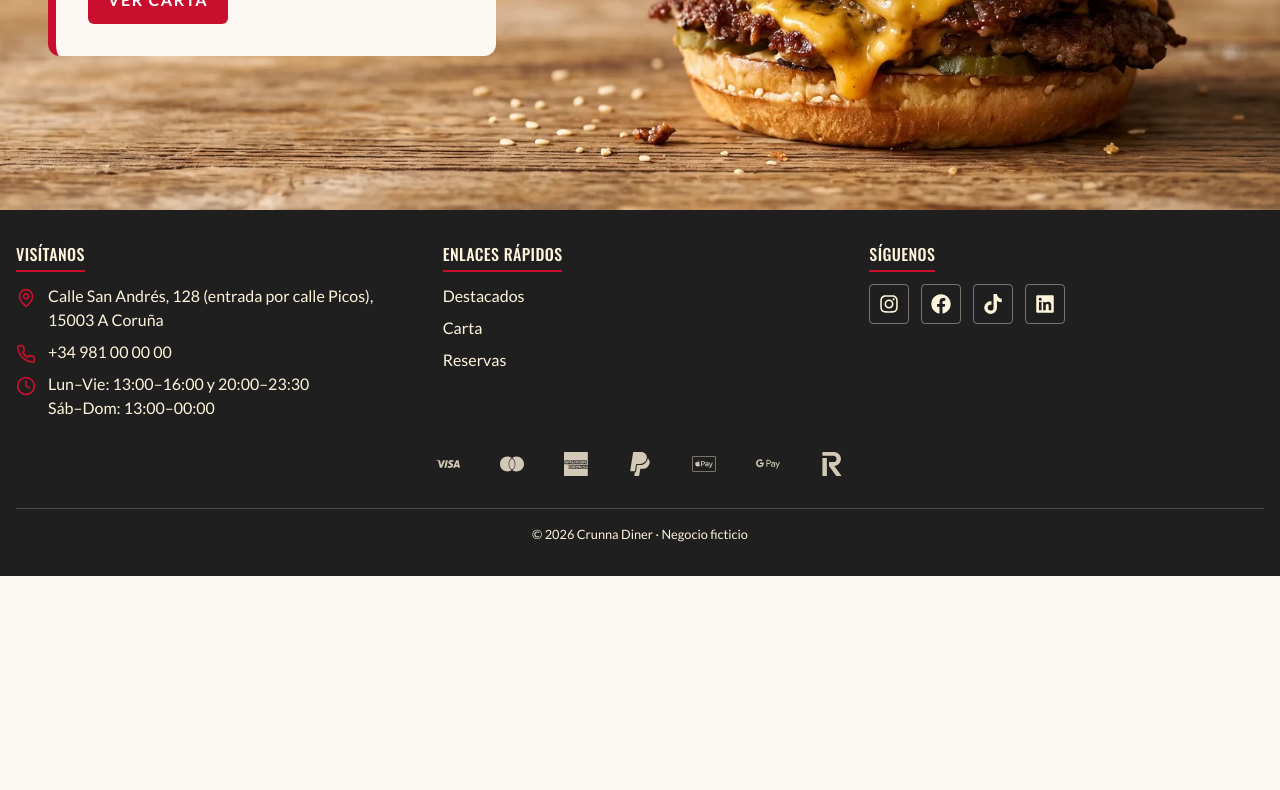
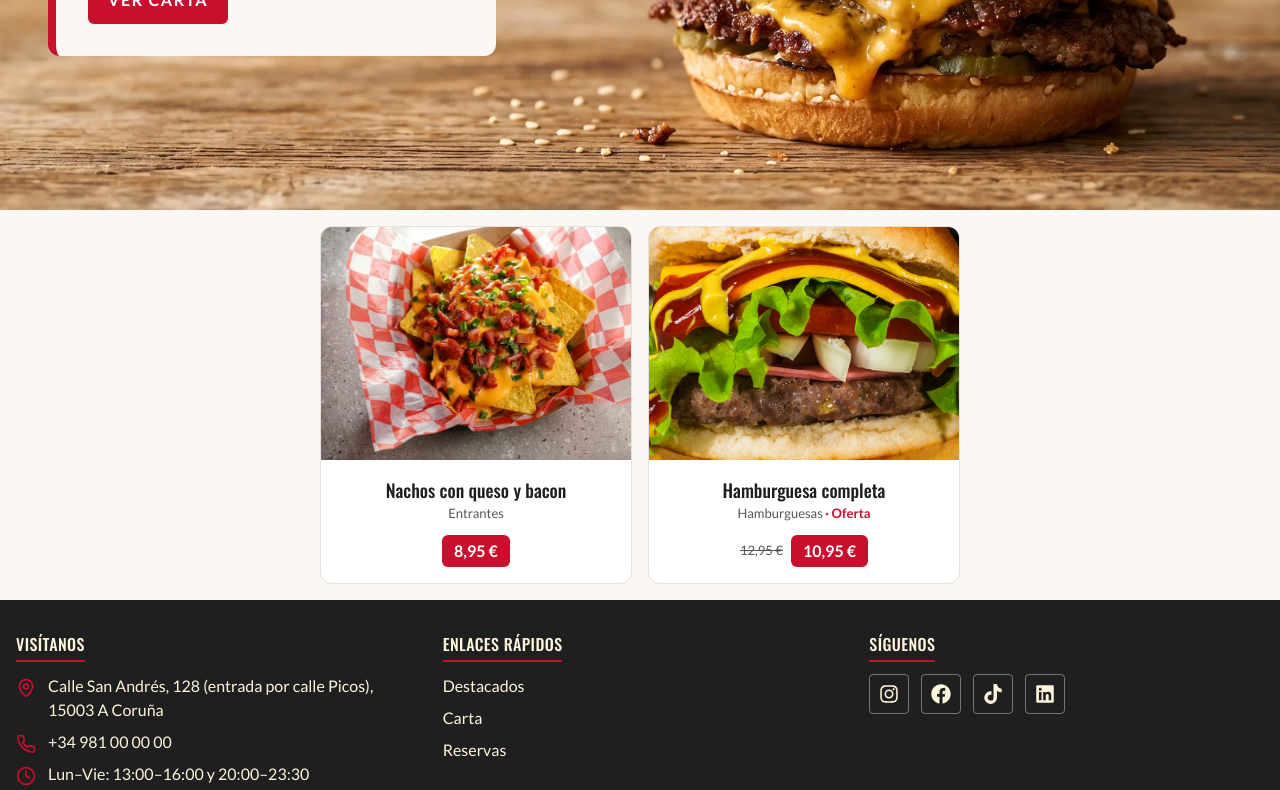
Before and after one commit to diaz827/RestauranteOnline, a React (Vite) app in the folder restauranteOnline/: page / in a window 1280 px wide. Shown: the part 508-1298 px from the top of the page. Before the commit the page ends 1084 px from the top, so only its background shows below. Built offline with nearby package versions, Linux system fonts and the light colour scheme.

Commit message:
Añadir la tarjeta de plato
- Crear el componente ProductCard con foto, nombre, categoría y precio

- Mostrar el precio tachado y la etiqueta Oferta cuando hay oferta

- Añadir formatearPrecio y el color gris

- Probar la tarjeta con dos platos en Inicio

```diff
--- /dev/null
+++ b/restauranteOnline/src/components/ProductCard.tsx
@@ -0,0 +1,40 @@
+import type { Product } from '../types/product'
+import { imagenPlato } from '../utils/imagenPlato'
+import { formatearPrecio } from '../utils/formatearPrecio'
+
+interface ProductCardProps {
+  plato: Product
+}
+
+function ProductCard({ plato }: ProductCardProps) {
+  return (
+    <article className="relative overflow-hidden rounded-xl border border-borde bg-white text-center">
+      <img
+        src={imagenPlato(plato.imagen)}
+        alt={plato.nombre}
+        className="aspect-4/3 w-full object-cover"
+      />
+      <hgroup className="px-4 pt-4">
+        <h3 className="font-titulos text-lg font-medium">
+          <a href={`/carta/${plato.id}`} className="after:absolute after:inset-0">
+            {plato.nombre}
+          </a>
+        </h3>
+        <p className="text-[13px] text-gris">
+          {plato.categoria}
+          {plato.precioOferta !== null && <span className="font-bold text-rojo"> · Oferta</span>}
+        </p>
+      </hgroup>
+      <p className="flex items-center justify-center gap-2 px-4 pt-3 pb-4">
+        {plato.precioOferta !== null && (
+          <s className="text-[13px] text-gris">{formatearPrecio(plato.precio)}</s>
+        )}
+        <span className="rounded-md bg-rojo px-3 py-1 font-bold text-white">
+          {formatearPrecio(plato.precioOferta ?? plato.precio)}
+        </span>
+      </p>
+    </article>
+  )
+}
+
+export default ProductCard
--- a/restauranteOnline/src/index.css
+++ b/restauranteOnline/src/index.css
@@ -7,6 +7,7 @@
     --color-hueso: #FBF8F3;
     --color-borde: #E5E2DB;
     --color-crema: #FFF4DC;
+    --color-gris: #555555;
 
     --font-titulos: "Oswald", sans-serif;
     --font-texto: "Lato", sans-serif;
--- a/restauranteOnline/src/pages/HomePage.tsx
+++ b/restauranteOnline/src/pages/HomePage.tsx
@@ -1,5 +1,10 @@
 import heroEscritorio from '../assets/imgBanner/hero-escritorio.webp'
 import heroMovil from '../assets/imgBanner/hero-movil.webp'
+import ProductCard from '../components/ProductCard'
+import productos from '../data/products.json'
+import type { Product } from '../types/product'
+
+const platos = productos as Product[]
 
 function HomePage() {
     return (
@@ -28,6 +33,10 @@ function HomePage() {
                     </a>
                 </article>
             </section>
+            <section className="mx-auto grid max-w-2xl grid-cols-2 gap-4 p-4">
+                <ProductCard plato={platos[0]} />
+                <ProductCard plato={platos[8]} />
+            </section>
         </main>
     )
 }
--- /dev/null
+++ b/restauranteOnline/src/utils/formatearPrecio.ts
@@ -0,0 +1,3 @@
+export function formatearPrecio(importe: number): string {
+    return importe.toLocaleString('es-ES', { style: 'currency', currency: 'EUR' })
+}
```
